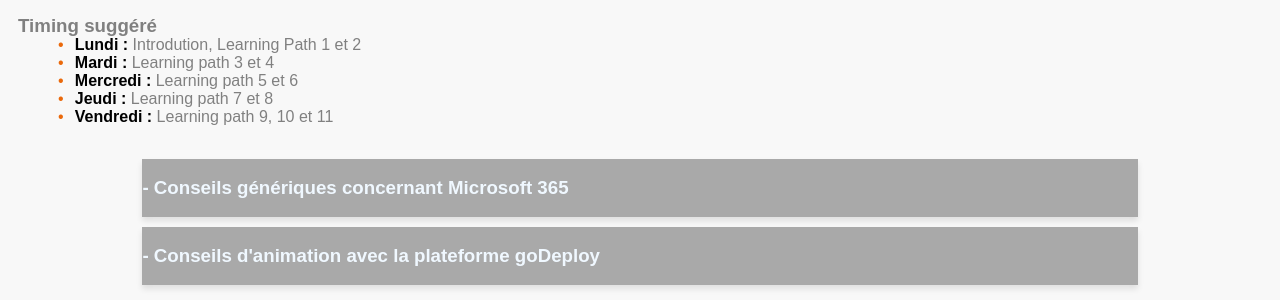
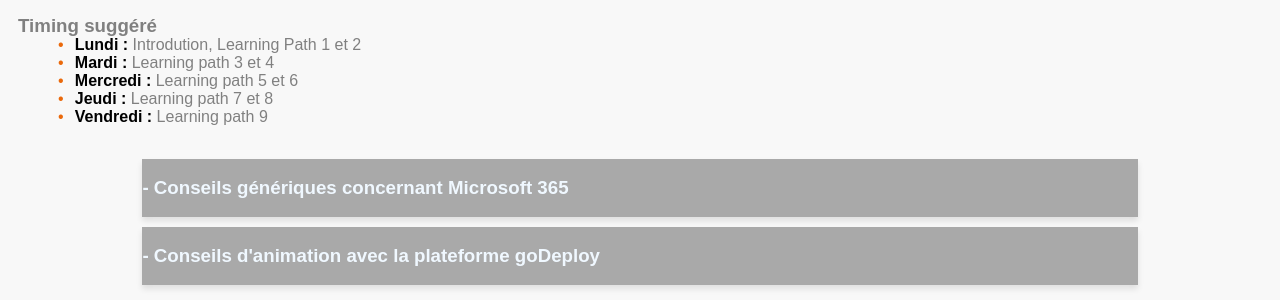
Before and after one commit to renaudwangler/ib-apts, a Jekyll site: the page built from stages/msms102.md, in a window 1280 px wide and 922 px high. Shown: the part 519-819 px from the top of the window. Built offline with Jekyll 4.4.1, drawn with Linux system fonts in a browser that asks for light colours; our own code applies the rules of GitHub Pages for plain Markdown files.

Commit message:
Update msms102.md

```diff
--- a/stages/msms102.md
+++ b/stages/msms102.md
@@ -24,6 +24,6 @@ Si impossible de voir le rôle éligible, attendre et ressayer le lendemain : la
   <li><b>Mardi :</b> Learning path 3 et 4</li>
   <li><b>Mercredi :</b> Learning path 5 et 6</li>
   <li><b>Jeudi :</b> Learning path 7 et 8</li>
-  <li><b>Vendredi :</b> Learning path 9, 10 et 11</li>
+  <li><b>Vendredi :</b> Learning path 9</li>
 </ul>
 </div>
```
